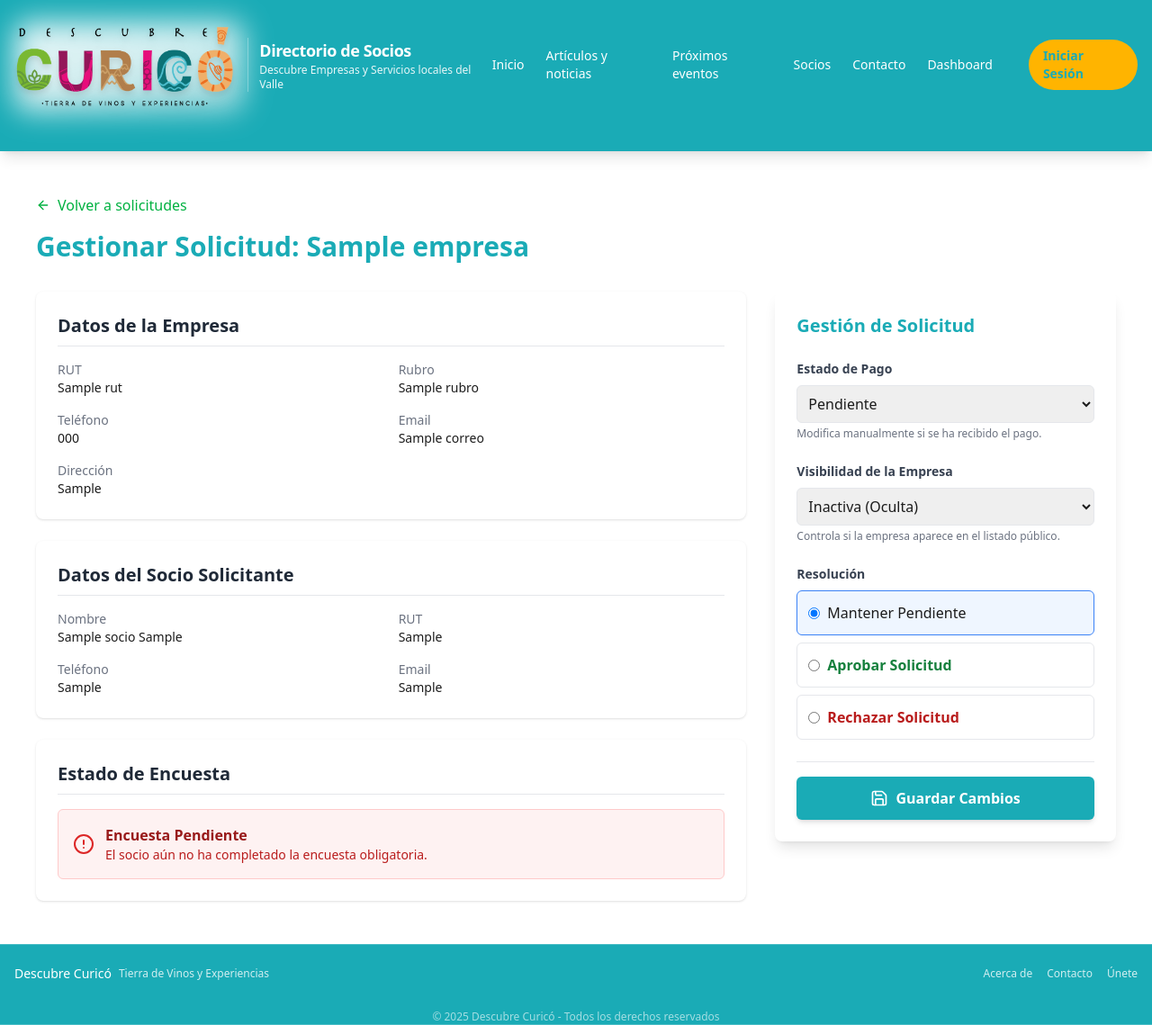
After one commit to LucasMoya18/descubrecurico, a Django app: template appdashboard/templates/appdashboard/detalle_solicitud.html in a window 1280 px wide. The commit adds this page. Shown: the whole page at 90% size. Run offline with Django 3.2, Linux system fonts and the light colour scheme; the template is opened without the code that fills it: most values are stand-ins (such as "Sample title", 1, 10 or a date in 2020); some libraries are stand-ins or nearby versions.

Commit message:
cambios en solicitudes de empresa y dashboard

```diff
--- /dev/null
+++ b/appdashboard/templates/appdashboard/detalle_solicitud.html
@@ -0,0 +1,212 @@
+{% extends 'base.html' %}
+{% load static %}
+
+{% block title %}Gestionar Solicitud - Admin{% endblock %}
+
+{% block content %}
+<div class="container mx-auto px-6 lg:px-10 py-12">
+  <div class="mb-8">
+    <a href="{% url 'appdashboard:lista_solicitudes' %}" class="inline-flex items-center gap-2 text-vine-green hover:underline mb-4">
+      <i data-lucide="arrow-left" class="h-4 w-4"></i>
+      Volver a solicitudes
+    </a>
+    <h1 class="text-3xl font-bold text-burgundy-reserve">Gestionar Solicitud: {{ empresa.nombre }}</h1>
+  </div>
+
+  <div class="grid lg:grid-cols-3 gap-8">
+
+    <!-- Columna Izquierda: Detalles -->
+    <div class="lg:col-span-2 space-y-6">
+
+      <!-- Datos Empresa -->
+      <div class="bg-white rounded-lg shadow p-6">
+        <h2 class="text-xl font-bold text-gray-800 mb-4 border-b pb-2">Datos de la Empresa</h2>
+        <div class="grid md:grid-cols-2 gap-4 text-sm">
+          <div>
+            <span class="block text-gray-500">RUT</span>
+            <span class="font-medium">{{ empresa.rut|default:"-" }}</span>
+          </div>
+          <div>
+            <span class="block text-gray-500">Rubro</span>
+            <span class="font-medium">{{ empresa.rubro.nombre_rubro|default:"-" }}</span>
+          </div>
+          <div>
+            <span class="block text-gray-500">Teléfono</span>
+            <span class="font-medium">{{ empresa.telefono|default:"-" }}</span>
+          </div>
+          <div>
+            <span class="block text-gray-500">Email</span>
+            <span class="font-medium">{{ empresa.correo|default:"-" }}</span>
+          </div>
+          <div class="md:col-span-2">
+            <span class="block text-gray-500">Dirección</span>
+            <span class="font-medium">{{ empresa.direccion_completa|default:empresa.calle }}</span>
+          </div>
+        </div>
+      </div>
+
+      <!-- Datos Socio -->
+      <div class="bg-white rounded-lg shadow p-6">
+        <h2 class="text-xl font-bold text-gray-800 mb-4 border-b pb-2">Datos del Socio Solicitante</h2>
+        <div class="grid md:grid-cols-2 gap-4 text-sm">
+          <div>
+            <span class="block text-gray-500">Nombre</span>
+            <span class="font-medium">{{ empresa.socio.socio_nombre }} {{ empresa.socio.socio_apellido_paterno }}</span>
+          </div>
+          <div>
+            <span class="block text-gray-500">RUT</span>
+            <span class="font-medium">{{ empresa.socio.socio_rut }}</span>
+          </div>
+          <div>
+            <span class="block text-gray-500">Teléfono</span>
+            <span class="font-medium">{{ empresa.socio.socio_celular }}</span>
+          </div>
+          <div>
+            <span class="block text-gray-500">Email</span>
+            <span class="font-medium">{{ empresa.socio.socio_correo }}</span>
+          </div>
+        </div>
+      </div>
+
+      <!-- Datos Encuesta -->
+      <div class="bg-white rounded-lg shadow p-6">
+        <h2 class="text-xl font-bold text-gray-800 mb-4 border-b pb-2">Estado de Encuesta</h2>
+        {% if empresa.encuesta_respondida %}
+          <div class="bg-green-50 border border-green-200 rounded-md p-4 flex items-start gap-3">
+            <i data-lucide="check-circle" class="w-6 h-6 text-green-600 mt-0.5"></i>
+            <div>
+              <h3 class="font-semibold text-green-800">Encuesta Completada</h3>
+              <p class="text-sm text-green-700 mt-1">El socio ha respondido la encuesta de ingreso.</p>
+              {% if empresa.encuesta %}
+              <div class="mt-4 space-y-6 text-sm text-gray-600 bg-white p-6 rounded border border-green-100 shadow-sm">
+
+                 <!-- Pregunta 1 -->
+                 <div>
+                    <p class="font-bold text-gray-800 mb-2">¿Ofrece descuento por comercialización?</p>
+                    <div>
+                        {% if empresa.encuesta.pregunta_1_descuento_comercializacion == 'si' %}
+                            <span class="px-3 py-1 bg-green-100 text-green-700 rounded-full text-xs font-bold uppercase">Sí</span>
+                        {% else %}
+                            <span class="px-3 py-1 bg-gray-100 text-gray-600 rounded-full text-xs font-bold uppercase">No</span>
+                        {% endif %}
+                    </div>
+                 </div>
+
+                 {% if empresa.encuesta.pregunta_1_descuento_comercializacion == 'si' %}
+                 <!-- Pregunta 2 -->
+                 <div>
+                    <p class="font-bold text-gray-800 mb-2">Detalle del descuento o beneficio</p>
+                    <div class="bg-gray-50 p-3 rounded border border-gray-200 text-gray-700">
+                        {{ empresa.encuesta.pregunta_2_tipo_descuento|default:"No especificado" }}
+                    </div>
+                 </div>
+
+                 <!-- Pregunta 2b -->
+                 <div>
+                    <p class="font-bold text-gray-800 mb-2">Porcentaje de descuento</p>
+                    <div class="text-gray-700 font-medium">
+                        {% if empresa.encuesta.pregunta_2_porcentaje %}
+                            <span class="text-green-600 text-lg">{{ empresa.encuesta.pregunta_2_porcentaje }}%</span>
+                        {% else %}
+                            No especificado
+                        {% endif %}
+                    </div>
+                 </div>
+                 {% endif %}
+
+                 <!-- Pregunta 3 -->
+                 <div>
+                    <p class="font-bold text-gray-800 mb-2">Aporte de valor al gremio y la ciudad</p>
+                    <div class="bg-gray-50 p-3 rounded border border-gray-200 italic text-gray-700">
+                        "{{ empresa.encuesta.pregunta_3_valor_empresa|default:"No especificado" }}"
+                    </div>
+                 </div>
+
+                 <!-- Pregunta 4 -->
+                 <div>
+                    <p class="font-bold text-gray-800 mb-2">Empresa de referencia</p>
+                    <div class="flex items-center gap-2 text-gray-700 font-medium">
+                        <i data-lucide="building-2" class="w-4 h-4 text-harvest-gold"></i>
+                        <span>{{ empresa.encuesta.pregunta_4_empresa_referencia|default:"Ninguna" }}</span>
+                    </div>
+                 </div>
+
+              </div>
+              {% endif %}
+            </div>
+          </div>
+        {% else %}
+          <div class="bg-red-50 border border-red-200 rounded-md p-4 flex items-center gap-3">
+            <i data-lucide="alert-circle" class="w-6 h-6 text-red-600"></i>
+            <div>
+              <h3 class="font-semibold text-red-800">Encuesta Pendiente</h3>
+              <p class="text-sm text-red-700">El socio aún no ha completado la encuesta obligatoria.</p>
+            </div>
+          </div>
+        {% endif %}
+      </div>
+
+    </div>
+
+    <!-- Columna Derecha: Acciones -->
+    <div class="lg:col-span-1">
+      <div class="bg-white rounded-lg shadow-lg p-6 sticky top-8">
+        <h2 class="text-xl font-bold text-burgundy-reserve mb-6">Gestión de Solicitud</h2>
+
+        <form method="POST" class="space-y-6">
+          {% csrf_token %}
+
+          <!-- Estado de Pago -->
+          <div>
+            <label class="block text-sm font-semibold text-gray-700 mb-2">Estado de Pago</label>
+            <select name="estado_pago" class="w-full p-2 border rounded-md focus:ring-2 focus:ring-burgundy-reserve focus:outline-none">
+              <option value="pendiente" {% if empresa.estado_pago == 'pendiente' %}selected{% endif %}>Pendiente</option>
+              <option value="pagado" {% if empresa.estado_pago == 'pagado' %}selected{% endif %}>Pagado</option>
+            </select>
+            <p class="text-xs text-gray-500 mt-1">Modifica manualmente si se ha recibido el pago.</p>
+          </div>
+
+          <!-- Estado Activo -->
+          <div>
+            <label class="block text-sm font-semibold text-gray-700 mb-2">Visibilidad de la Empresa</label>
+            <select name="activo" class="w-full p-2 border rounded-md focus:ring-2 focus:ring-burgundy-reserve focus:outline-none">
+              <option value="True" {% if empresa.activo %}selected{% endif %}>Activa (Visible)</option>
+              <option value="False" {% if not empresa.activo %}selected{% endif %}>Inactiva (Oculta)</option>
+            </select>
+            <p class="text-xs text-gray-500 mt-1">Controla si la empresa aparece en el listado público.</p>
+          </div>
+
+          <!-- Estado de Solicitud -->
+          <div>
+            <label class="block text-sm font-semibold text-gray-700 mb-2">Resolución</label>
+            <div class="space-y-2">
+              <label class="flex items-center p-3 border rounded-md cursor-pointer hover:bg-gray-50 {% if empresa.estado_solicitud == 'pendiente' %}border-blue-500 bg-blue-50{% endif %}">
+                <input type="radio" name="estado_solicitud" value="pendiente" class="mr-2" {% if empresa.estado_solicitud == 'pendiente' %}checked{% endif %}>
+                <span>Mantener Pendiente</span>
+              </label>
+
+              <label class="flex items-center p-3 border rounded-md cursor-pointer hover:bg-green-50 {% if empresa.estado_solicitud == 'aprobada' %}border-green-500 bg-green-50{% endif %}">
+                <input type="radio" name="estado_solicitud" value="aprobada" class="mr-2" {% if empresa.estado_solicitud == 'aprobada' %}checked{% endif %}>
+                <span class="font-semibold text-green-700">Aprobar Solicitud</span>
+              </label>
+
+              <label class="flex items-center p-3 border rounded-md cursor-pointer hover:bg-red-50 {% if empresa.estado_solicitud == 'rechazada' %}border-red-500 bg-red-50{% endif %}">
+                <input type="radio" name="estado_solicitud" value="rechazada" class="mr-2" {% if empresa.estado_solicitud == 'rechazada' %}checked{% endif %}>
+                <span class="font-semibold text-red-700">Rechazar Solicitud</span>
+              </label>
+            </div>
+          </div>
+
+          <div class="pt-4 border-t">
+            <button type="submit" class="w-full py-3 px-4 bg-burgundy-reserve text-white font-bold rounded-md hover:bg-[#6e0e0a] transition shadow-md flex justify-center items-center gap-2">
+              <i data-lucide="save" class="w-5 h-5"></i>
+              Guardar Cambios
+            </button>
+          </div>
+        </form>
+      </div>
+    </div>
+
+  </div>
+</div>
+{% endblock %}
--- a/appdashboard/urls.py
+++ b/appdashboard/urls.py
@@ -7,4 +7,8 @@ urlpatterns = [
     path('', views.home, name='home'),
     path('socios/', views.lista_socios, name='lista_socios'),
     path('socios/<int:socio_id>/', views.detalle_socio, name='detalle_socio'),
+    path('solicitudes/', views.lista_solicitudes, name='lista_solicitudes'),
+    path('solicitudes/<int:empresa_id>/', views.gestionar_solicitud, name='gestionar_solicitud'),
+    path('empresas/', views.lista_empresas_admin, name='lista_empresas_admin'),
+    path('empresas/eliminar/<int:empresa_id>/', views.eliminar_empresa_admin, name='eliminar_empresa_admin'),
 ]
--- a/appsocios/templates/appsocios/socio/encuesta.html
+++ b/appsocios/templates/appsocios/socio/encuesta.html
@@ -26,7 +26,7 @@
             {% if encuesta_enviada %}
                 <div id="successAlert" class="alert alert-success mb-6">
                     <p class="font-semibold">✅ ¡Gracias por responder la encuesta!</p>
-                    <p class="text-sm mt-2">Serás redirigido a la lista de empresas en <span id="countdown">5</span> segundos...</p>
+                    <p class="text-sm mt-2">Serás redirigido a tu dashboard en <span id="countdown">5</span> segundos...</p>
                     <div class="mt-3 w-full bg-gray-300 rounded-full h-1 overflow-hidden">
                         <div id="progressBar" class="bg-green-500 h-full rounded-full" style="width: 100%; transition: width 1s linear;"></div>
                     </div>
@@ -110,7 +110,7 @@
                     {% endif %}
                 </div>
 
-                <!-- pregunta_6 removed per request -->
+
 
                 <!-- Botones -->
                 <div class="flex gap-4 justify-center mt-8 pt-6 border-t border-gray-200">
@@ -191,7 +191,7 @@ document.addEventListener('DOMContentLoaded', function() {
 
             if (timeLeft < 0) {
                 clearInterval(interval);
-                window.location.href = '{% url "appsocios:lista_empresas" %}';
+                window.location.href = '{% url "appdashboard:home" %}';
             }
         }, 1000);
     }
--- a/appsocios/urls.py
+++ b/appsocios/urls.py
@@ -18,6 +18,7 @@ urlpatterns = [
     path('tipos-comercializacion/editar/<int:id_tipo>/', views.editar_tipo_comercializacion, name='editar_tipo_comercializacion'),
     path('tipos-comercializacion/eliminar/<int:id_tipo>/', views.eliminar_tipo_comercializacion, name='eliminar_tipo_comercializacion'),
     path('encuesta/', views.encuesta, name='encuesta'),
+    path('encuesta/continuar/<int:id_empresa>/', views.continuar_encuesta, name='continuar_encuesta'),
     path('lista-empresas/', views.lista_empresas, name='lista_empresas'),
     path('editar-perfil/', views.editar_socio, name='editar_socio'),
     path('cambiar-contrasena/', views.cambiar_contrasena, name='cambiar_contrasena'),
```
Also changed, not shown: appdashboard/templates/appdashboard/confirmar_eliminar_empresa.html (added, +29 -0 lines), appdashboard/templates/appdashboard/home.html (+20 -2 lines), appdashboard/templates/appdashboard/home_socio.html (+38 -3 lines), appdashboard/templates/appdashboard/lista_empresas_admin.html (added, +130 -0 lines), appdashboard/templates/appdashboard/lista_solicitudes.html (added, +83 -0 lines), appdashboard/templates/appdashboard/partials/lista_empresas_rows.html (added, +79 -0 lines), appdashboard/views.py (+84 -0 lines), appsocios/models.py (+18 -0 lines), appsocios/views.py (+36 -1 lines), appsocios/migrations/0006_empresa_encuesta_respondida_empresa_estado_pago_and_more.py (added), appsocios/migrations/0007_empresa_activo.py (added), appsocios/migrations/0008_empresa_fecha_creacion_alter_empresa_activo.py (added), media/empresas/fotos/aaaaa.jfif (added), media/empresas/fotos/b.jfif (added).
